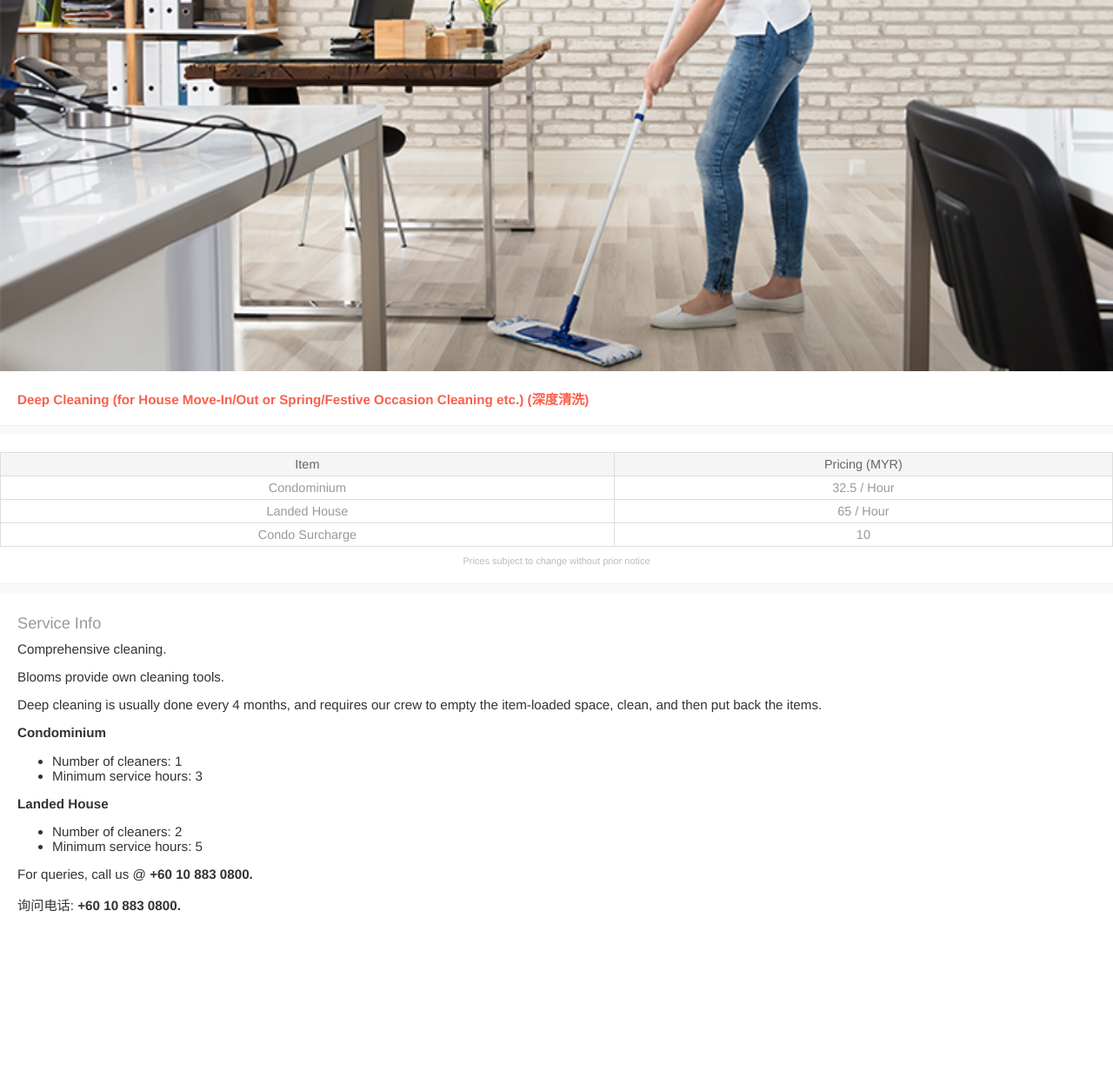
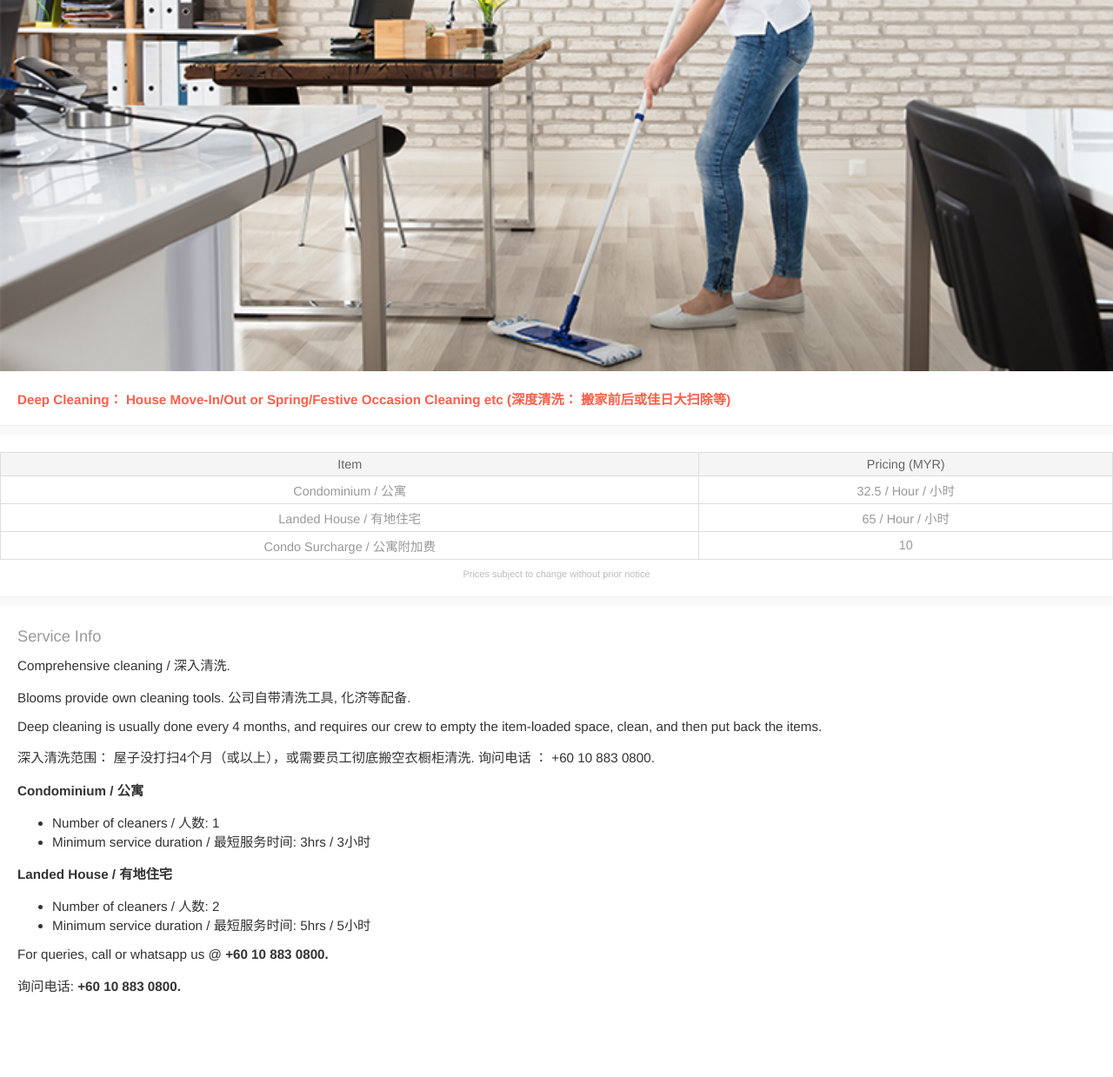
Before and after one commit to blooms-singapore/pages, a Jekyll site: the page built from en/services/myr/cleaning-deep.html, in a window 1280 px wide. Shown: the whole page at 87% size. Built offline with Jekyll 4.4.1, drawn with Linux system fonts in a browser that asks for light colours; before the commit the page ends 1146 px from its top, so only the background shows below that.

Commit message:
Update cleaning-deep.html

```diff
--- a/en/services/myr/cleaning-deep.html
+++ b/en/services/myr/cleaning-deep.html
@@ -1,5 +1,5 @@
 ---
-subtitle: Deep Cleaning (for House Move-In/Out or Spring/Festive Occasion Cleaning etc.) (深度清洗)
+subtitle: Deep Cleaning： House Move-In/Out or Spring/Festive Occasion Cleaning etc (深度清洗： 搬家前后或佳日大扫除等)
 layout: service
 ---
 
@@ -13,15 +13,15 @@ layout: service
     </thead>
     <tbody>
       <tr>
-        <td>Condominium</td>
-        <td>32.5<span> / Hour</span></td>
+        <td>Condominium / 公寓</td>
+        <td>32.5<span> / Hour<span> / 小时</span></td>
       </tr>
       <tr>
-        <td>Landed House</td>
-        <td>65<span> / Hour</span></td>
+        <td>Landed House / 有地住宅</td>
+        <td>65<span> / Hour<span> / 小时</span></td>
       </tr>
       <tr>
-        <td>Condo Surcharge</td>
+        <td>Condo Surcharge / 公寓附加费</td>
         <td>10</td>
       </tr>
     </tbody>
@@ -38,26 +38,27 @@ layout: service
 
   <h4 class="service-title">Service Info</h4>
 
-  <p>Comprehensive cleaning.</p>
-  <p>Blooms provide own cleaning tools. </p>
+  <p>Comprehensive cleaning / 深入清洗.</p>
+  <p>Blooms provide own cleaning tools. 公司自带清洗工具, 化济等配备.</p>
     <p>Deep cleaning is usually done every 4 months, and requires our crew to empty the item-loaded space, clean, and then put back the items.
-  <br>
+ <p>
+   深入清洗范围： 屋子没打扫4个月（或以上），或需要员工彻底搬空衣橱柜清洗. 询问电话 ： +60 10 883 0800.
+      <br>
    <p>
-      <strong>Condominium</strong>
+      <strong>Condominium / 公寓</strong>
       <ul>
-        <li>Number of cleaners: 1</li>
-        <li>Minimum service hours: 3</li>
+        <li>Number of cleaners / 人数: 1</li>
+        <li>Minimum service duration / 最短服务时间: 3hrs / 3小时</li>
     </ul>
     </p>
-
     <p>
-       <strong>Landed House</strong>
+       <strong>Landed House / 有地住宅</strong>
        <ul>
-         <li>Number of cleaners: 2</li>
-         <li>Minimum service hours: 5</li>
+         <li>Number of cleaners / 人数: 2</li>
+         <li>Minimum service duration / 最短服务时间: 5hrs / 5小时</li>
      </ul>
   <p>
-    For queries, call us @ <strong>+60 10 883 0800.</strong>
+    For queries, call or whatsapp us @ <strong>+60 10 883 0800.</strong>
      </p>
    询问电话: <strong>+60 10 883 0800.</strong>
   </div>
```
